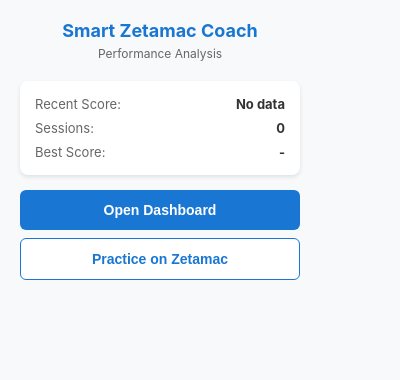
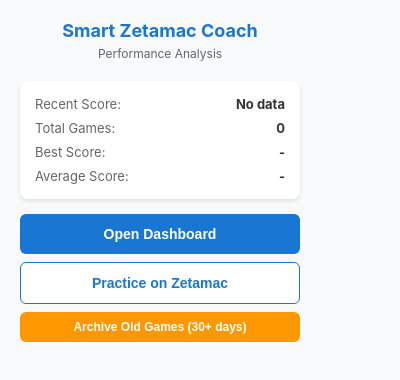
Before and after one commit to istreep-14/zetnewnewnew, a browser extension: page popup.html in a window 400 px wide. Drawn offline with Linux system fonts and the light colour scheme; no server answers; files whose address does not match are found by name.

Commit message:
Add archive button and related styles to popup.html

```diff
--- a/popup.html
+++ b/popup.html
@@ -49,6 +49,11 @@
       font-weight: bold;
       color: #333;
     }
+    .archive-info {
+      font-size: 11px;
+      color: #888;
+      display: none;
+    }
     .recommendation {
       background: #e3f2fd;
       border-radius: 8px;
@@ -92,6 +97,19 @@
     .button-secondary:hover {
       background-color: #f5f5f5;
     }
+    .button-archive {
+      background-color: #ff9800;
+      color: white;
+      font-size: 12px;
+      padding: 8px;
+    }
+    .button-archive:hover {
+      background-color: #f57c00;
+    }
+    .button:disabled {
+      opacity: 0.6;
+      cursor: not-allowed;
+    }
     .loading {
       text-align: center;
       color: #666;
@@ -116,12 +134,19 @@
         <span class="stat-value" id="recent-score">-</span>
       </div>
       <div class="stat-item">
-        <span class="stat-label">Sessions:</span>
-        <span class="stat-value" id="session-count">-</span>
+        <span class="stat-label">Total Games:</span>
+        <span class="stat-value">
+          <span id="session-count">-</span>
+          <span id="archive-info" class="archive-info"></span>
+        </span>
       </div>
       <div class="stat-item">
         <span class="stat-label">Best Score:</span>
         <span class="stat-value" id="best-score">-</span>
+      </div>
+      <div class="stat-item">
+        <span class="stat-label">Average Score:</span>
+        <span class="stat-value" id="avg-score">-</span>
       </div>
     </div>
 
@@ -137,6 +162,10 @@
     <button id="zetamac-btn" class="button button-secondary">
       Practice on Zetamac
     </button>
+
+    <button id="archive-btn" class="button button-archive">
+      Archive Old Games (30+ days)
+    </button>
   </div>
 
   <script type="module" src="popup.js"></script>
```
